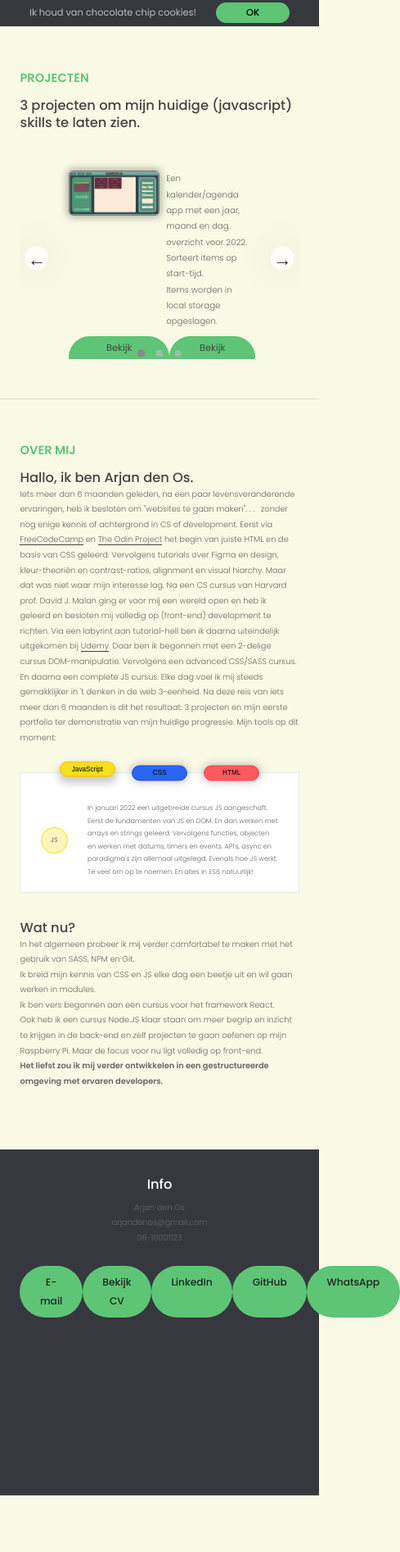
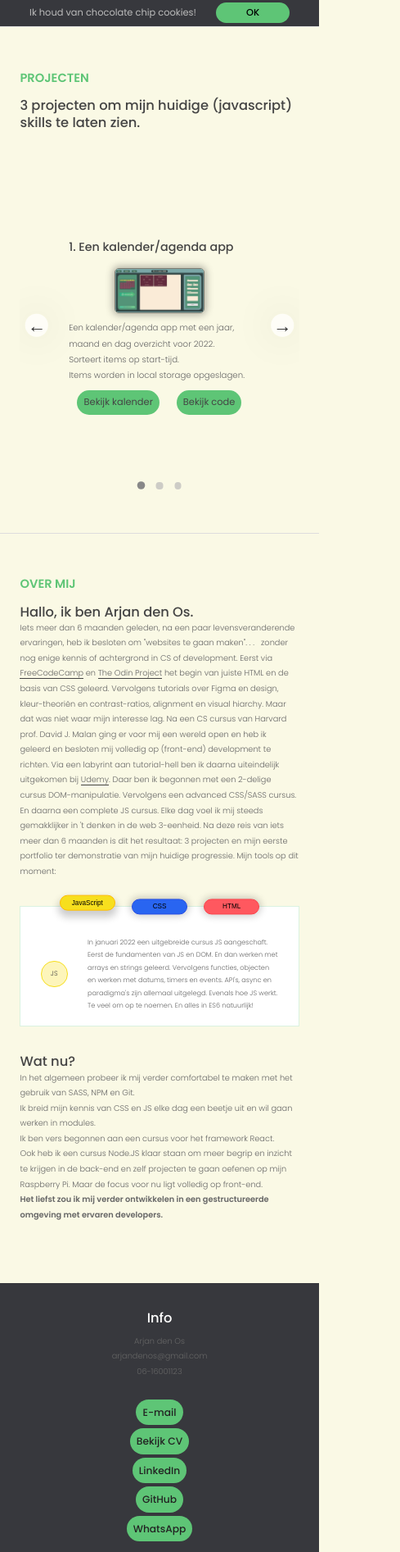
Before and after one commit to TzadO/portfolio, a plain HTML site: page index.html in a window 390 px wide. Shown: the part 812-2705 px from the top of the page at 82% size, 489 px wide, since content can reach past the window. Before the commit the page ends 2636 px from the top, so only its background shows below. Drawn offline with Linux system fonts and the light colour scheme.

Commit message:
responsiveness

```diff
--- a/index.html
+++ b/index.html
@@ -51,7 +51,7 @@
       </div>
     </header>
 
-    <section class="section section--hidden" id="section--1">
+    <section class="section section--projects section--hidden" id="section--1">
       <div class="section__title section__title--projects">
         <h2 class="section__description">Projecten</h2>
         <h3 class="section__header">3 projecten om mijn huidige (javascript) skills te laten zien.</h3>
--- a/style.css
+++ b/style.css
@@ -249,16 +249,13 @@ p {
 }
 
 .nav__link:link,
-.nav__link:visited,
-.project__link:link,
-.project__link:visited {
+.nav__link:visited {
   font-size: 1.4rem;
   font-weight: 400;
   color: inherit;
   text-decoration: none;
   display: block;
   transition: all 0.3s;
-
 }
 
 .nav__link--btn:link,
@@ -275,6 +272,18 @@ p {
   background-color: var(--color-primary-darker);
   color: #333;
 }
+
+@media only screen and (max-width: 600px ) {
+  .nav__item {
+    margin-left: 1rem;
+  }
+}
+@media only screen and (max-width: 450px) {
+  .nav {
+    height: fit-content;
+  }
+}
+
 
 .header {
   height: 100vh;
@@ -377,6 +386,33 @@ h4 {
   animation-timing-function: ease-out;
 }
 
+@media only screen and (max-width: 1350px) {
+  .composition__photo--p3 {
+    top: 20rem;
+  }
+}
+
+@media only screen and (max-width: 1050px) {
+  .composition__photo--p3 {
+    top: 17rem;
+  }
+  .composition {
+    top: 0;
+  }
+}
+
+@media only screen and (max-width: 800px) {
+  .composition__photo--p3 {
+    top: 14rem;
+  }
+}
+
+@media only screen and (max-width: 600px) {
+  .composition  {
+    visibility: hidden;
+  }
+}
+
 .composition__photo:hover {
   outline: .5rem solid var(--color-primary);
   transform: scale(1.05) translateY(-0.5rem);
@@ -407,6 +443,13 @@ h4 {
   align-items: center;
   justify-content: center;
   transition: transform .8s cubic-bezier(0.68, -0.6, 0.32, 1);
+}
+
+@media only screen and (max-width: 525px) {
+  .slider, .slide {
+    height: 50rem;
+    overflow: auto;
+  }
 }
 
 .slider__btn {
@@ -512,8 +555,31 @@ h4 {
   text-align: center;
 }
 
+.project__link:link,
+.project__link:visited {
+  font-size: 1.4rem;
+  font-weight: 400;
+  color: inherit;
+  text-decoration: none;
+  display: block;
+  transition: all 0.3s;
+}
+
 .section__title--projects {
   margin-bottom: 4rem;
+}
+
+@media only screen and (max-width: 650px) {
+  .project__link--button {
+    width: fit-content;
+    padding: .5rem 1rem;
+  }
+}
+@media only screen and (max-width: 525px) {
+  .project__overview {
+    flex-direction: column;
+    align-items: center;
+  }
 }
 
 .tools {
@@ -636,6 +702,30 @@ h4 {
   padding: 1rem 3rem;
 }
 
+@media only screen and (max-width: 900px) {
+  .contact {
+    gap:.5rem ;
+  }
+  .contact__link {
+    padding: .75rem 1.5rem;
+  }
+}
+
+@media only screen and (max-width: 700px) {
+  .contact__link {
+    width: fit-content;
+    padding: .5rem  1rem;
+  }
+  .contact {
+    flex-direction: column;
+    align-items: center;
+    gap: .5rem;
+  }
+  .section--contact {
+    height: fit-content;
+  }
+}
+
 .cookie-message {
   position: fixed;
   bottom: 0px;
```
